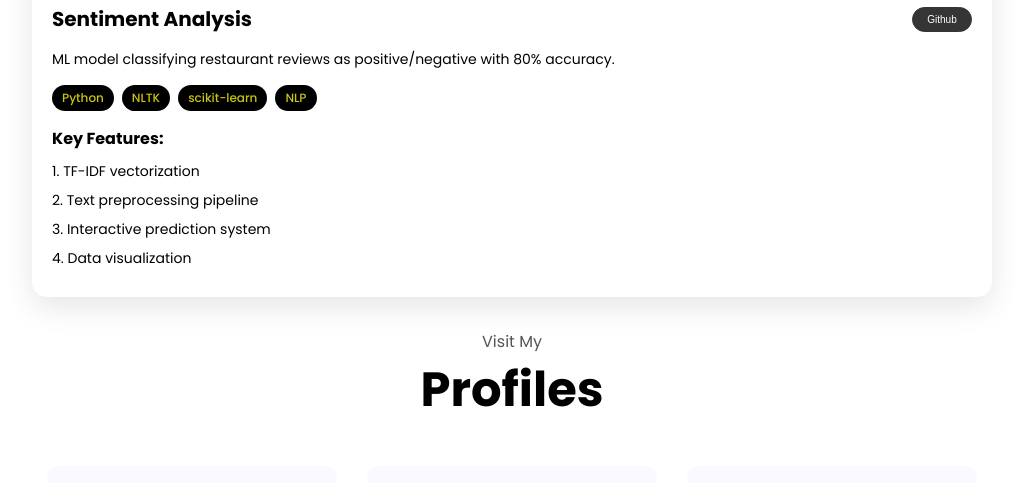
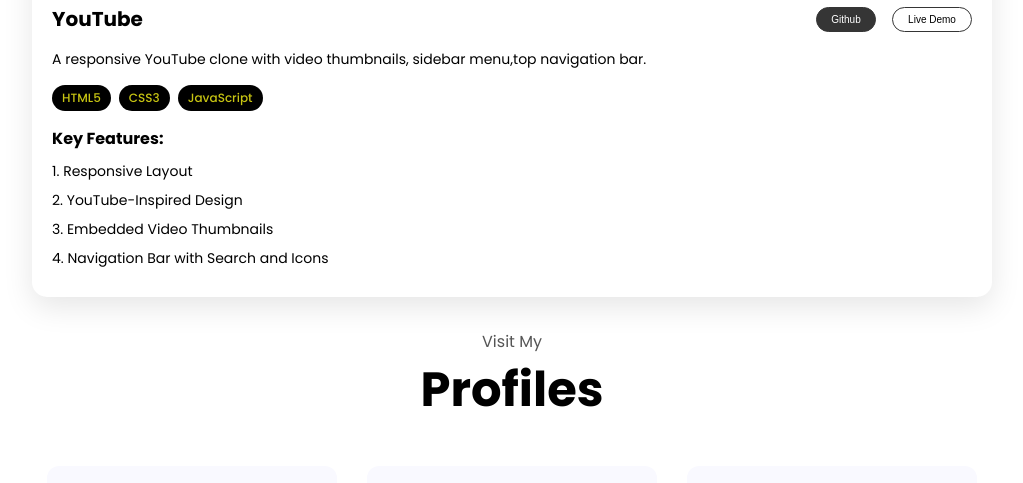
Before and after one commit to Challateja12345/Portfolio, a plain HTML site: page index.html in a window 1280 px wide. Shown: the part 5684-6167 px from the top of the page, without its empty margins (128-1151 px from the left). Drawn offline with Linux system fonts and the light colour scheme.

Commit message:
Update index.html

```diff
--- a/index.html
+++ b/index.html
@@ -703,32 +703,36 @@
       </div>
       <div class="project-card">
         <div class="project-image">
-          <img src="./assets/Sentiment.png" style="object-fit:cover;" alt="Sentiment Analysis">
+          <img src="./assets/youtube.jpg" alt="Youtube">
         </div>
         <div class="project-content">
           <div class="project-header">
-            <h3>Sentiment Analysis</h3>
+            <h3>YouTube</h3>
             <div class="btn-container">
-              <button class="git" onclick="location.href='https://github.com/Challateja12345/Sentiment-Analysis'">
+              <button class="git"
+                onclick="location.href='https://github.com/Challateja12345/You-tube-Clone/blob/main/index.html'">
                 Github
+              </button>
+
+              <button class="view" onclick="location.href='https://challateja12345.github.io/You-tube-Clone/'">
+                Live Demo
               </button>
             </div>
           </div>
-          <p class="project-description">ML model classifying restaurant reviews as positive/negative with 80% accuracy.
-          </p>
+          <p class="project-description">A responsive YouTube clone with video thumbnails, sidebar menu,top navigation
+            bar.</p>
           <div class="project-tech">
-            <span>Python</span>
-            <span>NLTK</span>
-            <span>scikit-learn</span>
-            <span>NLP</span>
+            <span>HTML5</span>
+            <span>CSS3</span>
+            <span>JavaScript</span>
           </div>
           <div class="project-features">
             <h4>Key Features:</h4>
             <ul>
-              <li>1. TF-IDF vectorization</li>
-              <li>2. Text preprocessing pipeline</li>
-              <li>3. Interactive prediction system</li>
-              <li>4. Data visualization</li>
+              <li>1. Responsive Layout</li>
+              <li>2. YouTube-Inspired Design</li>
+              <li>3. Embedded Video Thumbnails</li>
+              <li>4. Navigation Bar with Search and Icons</li>
             </ul>
           </div>
         </div>
```
